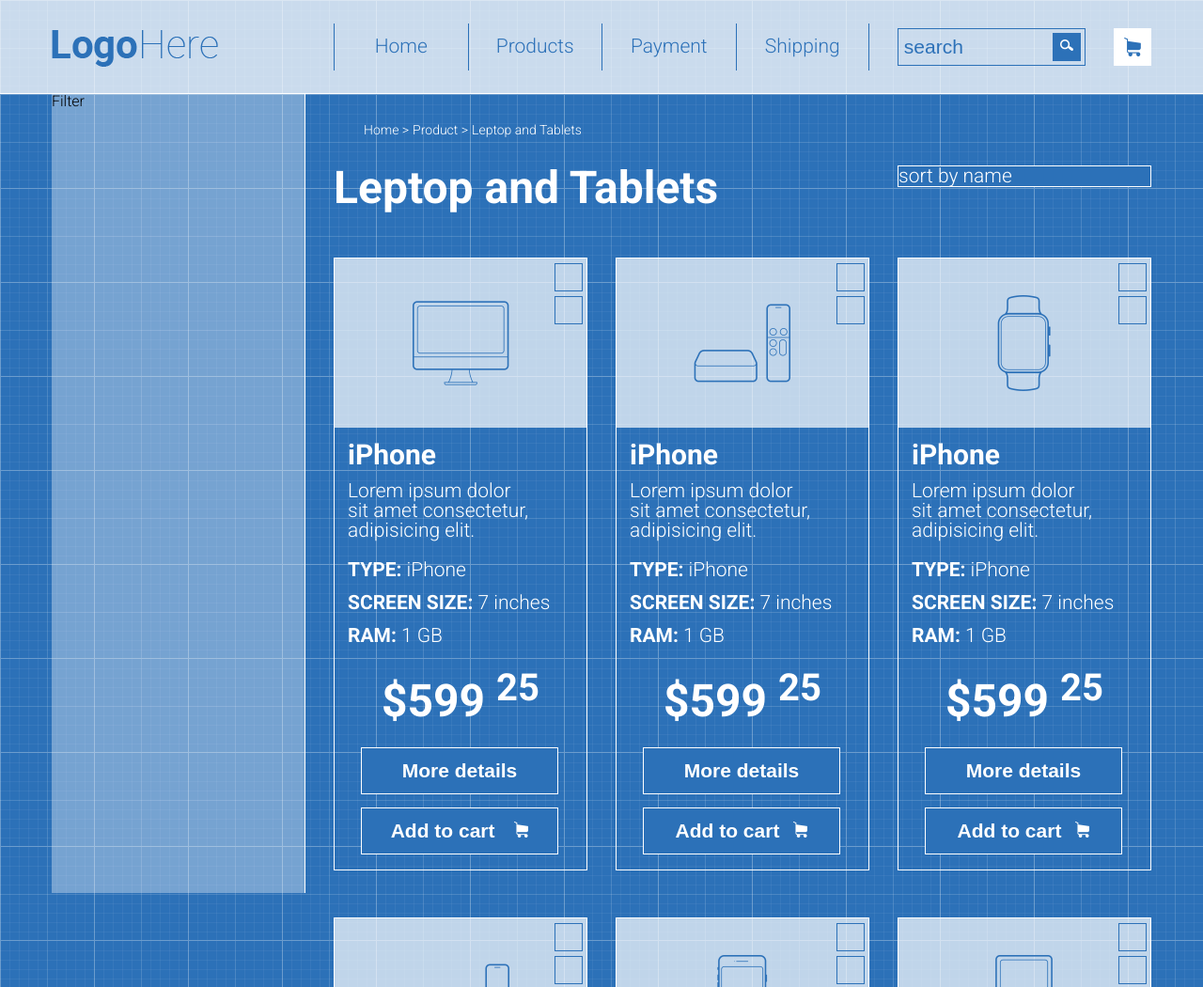
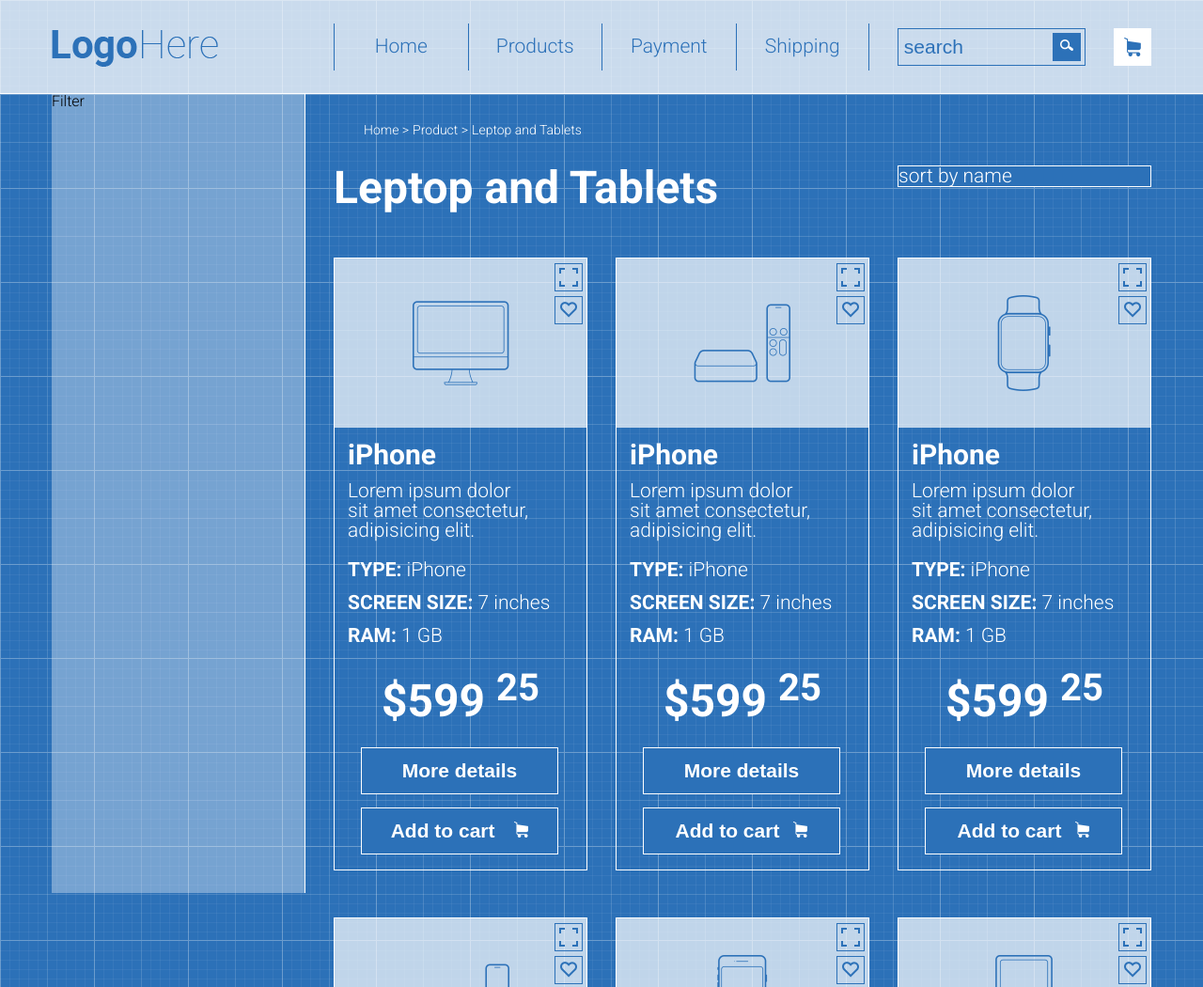
Before and after one commit to Voxaxaxa/SkillUp, a plain HTML site: page index.html in a window 1280 px wide. Shown: the top 1050 px of the page at 94% size. Drawn offline with Linux system fonts and the light colour scheme; the site is published under a folder, as on GitHub Pages, so addresses that start at the root find nothing.

Commit message:
change background-imege

```diff
--- a/style.css
+++ b/style.css
@@ -289,7 +289,7 @@ body {
 .zoom-btn{
     width: 20px;
     height: 20px;
-    background-image: url(/zoom.png);
+    background-image: url(zoom.png);
     border: none;
     background-color: transparent;
 }
@@ -297,7 +297,7 @@ body {
 .zoom-btn:hover{
     width: 20px;
     height: 20px;
-    background-image: url(/zoomhover.png);
+    background-image: url(zoomhover.png);
     border: none;
     background-color: #2c71b8;
 }
@@ -305,7 +305,7 @@ body {
 .like-btn{
     width: 20px;
     height: 20px;
-    background-image: url(/like.png);
+    background-image: url(like.png);
     border: none;
     background-color: transparent;
     background-repeat: no-repeat;
@@ -315,7 +315,7 @@ body {
 .like-btn:hover{
     width: 20px;
     height: 20px;
-    background-image: url(/likehover.png);
+    background-image: url(likehover.png);
     border: none;
     background-color: #2c71b8;
 }
```
